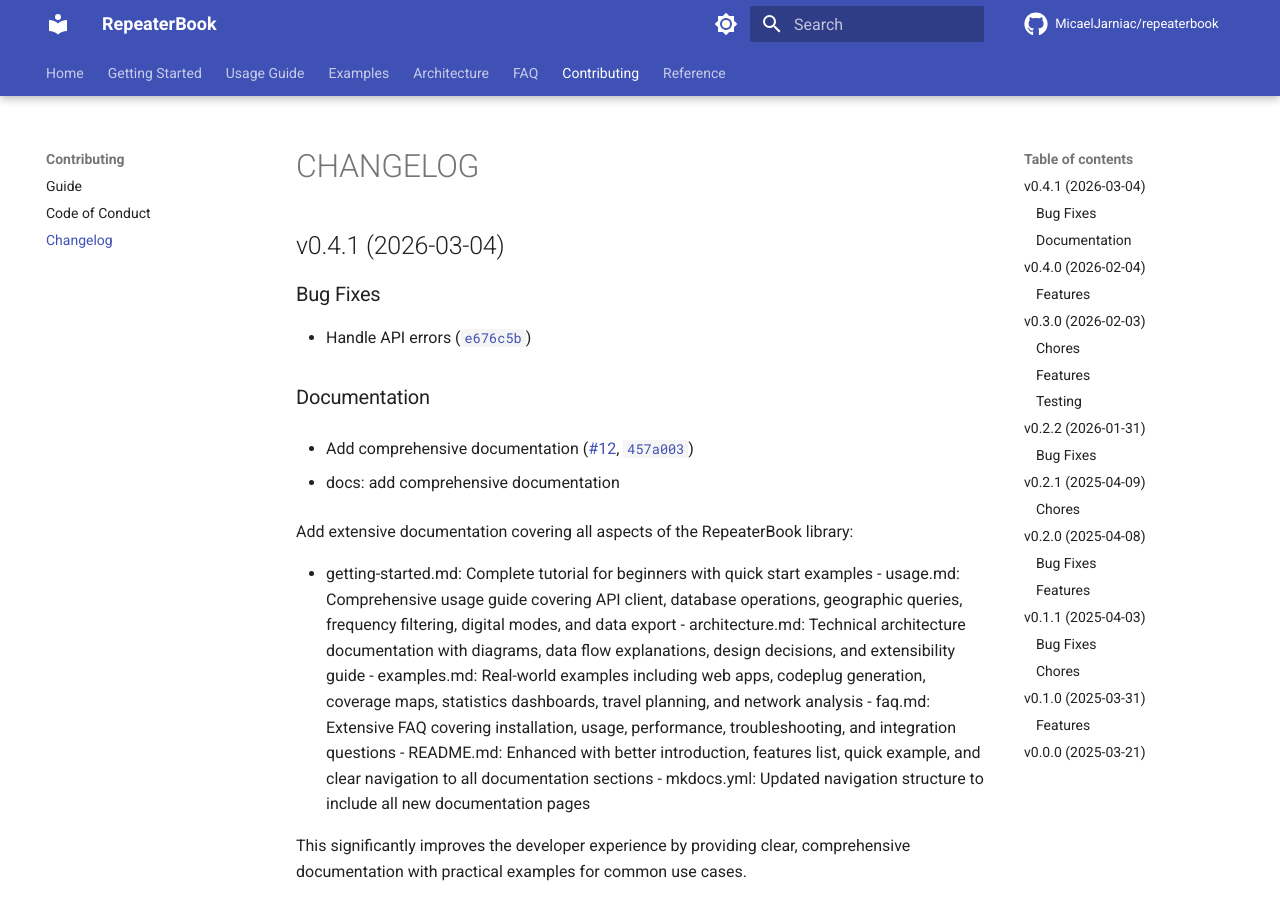
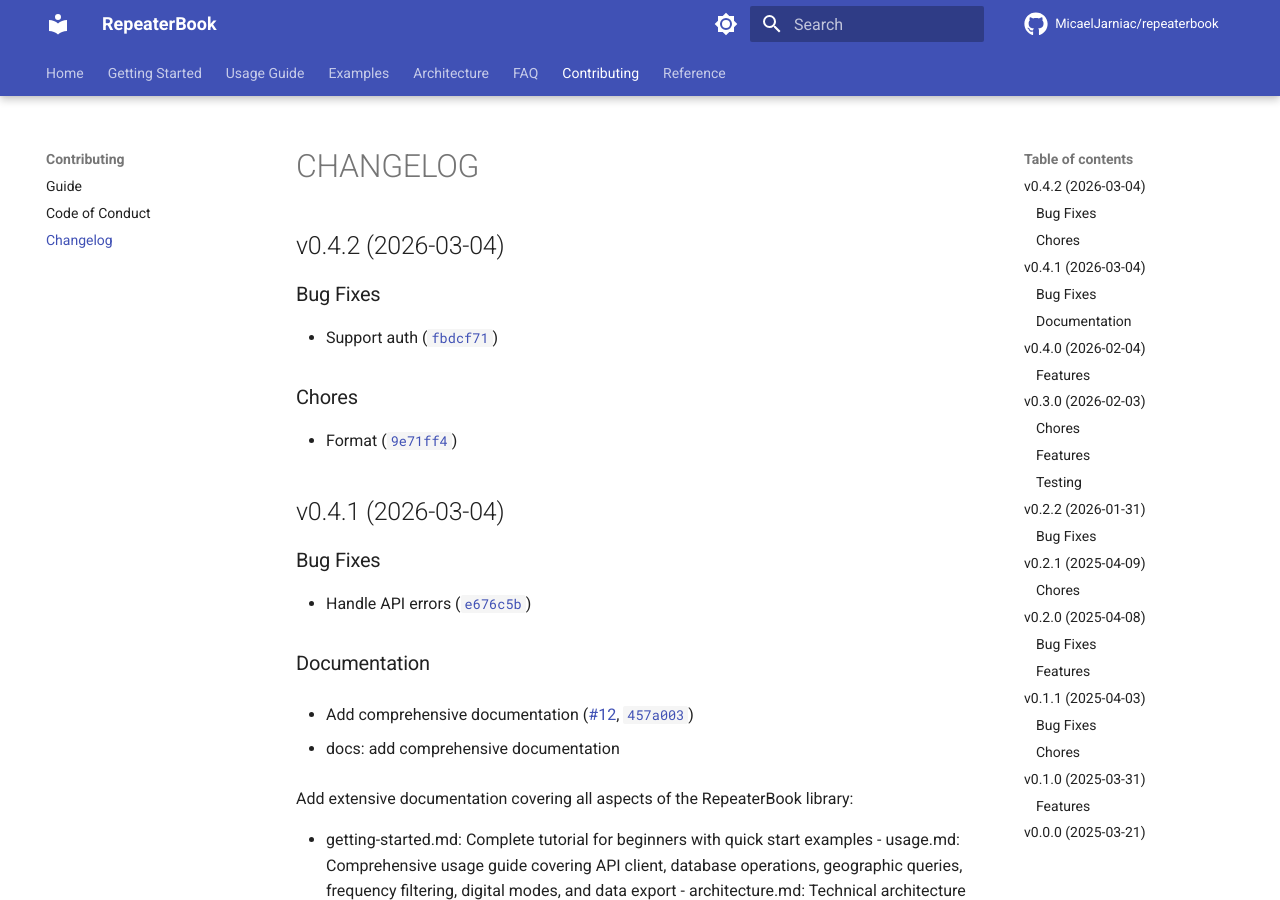
Before and after one commit to MicaelJarniac/repeaterbook, an MkDocs documentation site: the page built from docs/CHANGELOG.md, in a window 1280 px wide and 900 px high. Built offline with MkDocs 1.6.1 and Material for MkDocs 9.7.7, drawn with Linux system fonts in a browser that asks for light colours; comment, search, counter and statistics services are not loaded; the version menu is left out.

Commit message:
0.4.2
Automatically generated by python-semantic-release

```diff
--- a/docs/CHANGELOG.md
+++ b/docs/CHANGELOG.md
@@ -1,4 +1,17 @@
 # CHANGELOG
+
+
+## v0.4.2 (2026-03-04)
+
+### Bug Fixes
+
+- Support auth
+  ([`fbdcf71`](https://github.com/MicaelJarniac/repeaterbook/commit/fbdcf715e6a32ba91d9c4c8db36ba0963acc6f48))
+
+### Chores
+
+- Format
+  ([`9e71ff4`](https://github.com/MicaelJarniac/repeaterbook/commit/9e71ff44e570e491c67760ca0d7208a42d699f85))
 
 
 ## v0.4.1 (2026-03-04)
--- a/pyproject.toml
+++ b/pyproject.toml
@@ -1,6 +1,6 @@
 [project]
 name = "repeaterbook"
-version = "0.4.1"
+version = "0.4.2"
 description = "Python utility to work with data from RepeaterBook."
 authors = [
   {name = "Micael Jarniac", email = "micael@jarniac.dev"},
```
Also changed, not shown: 1 other file.
